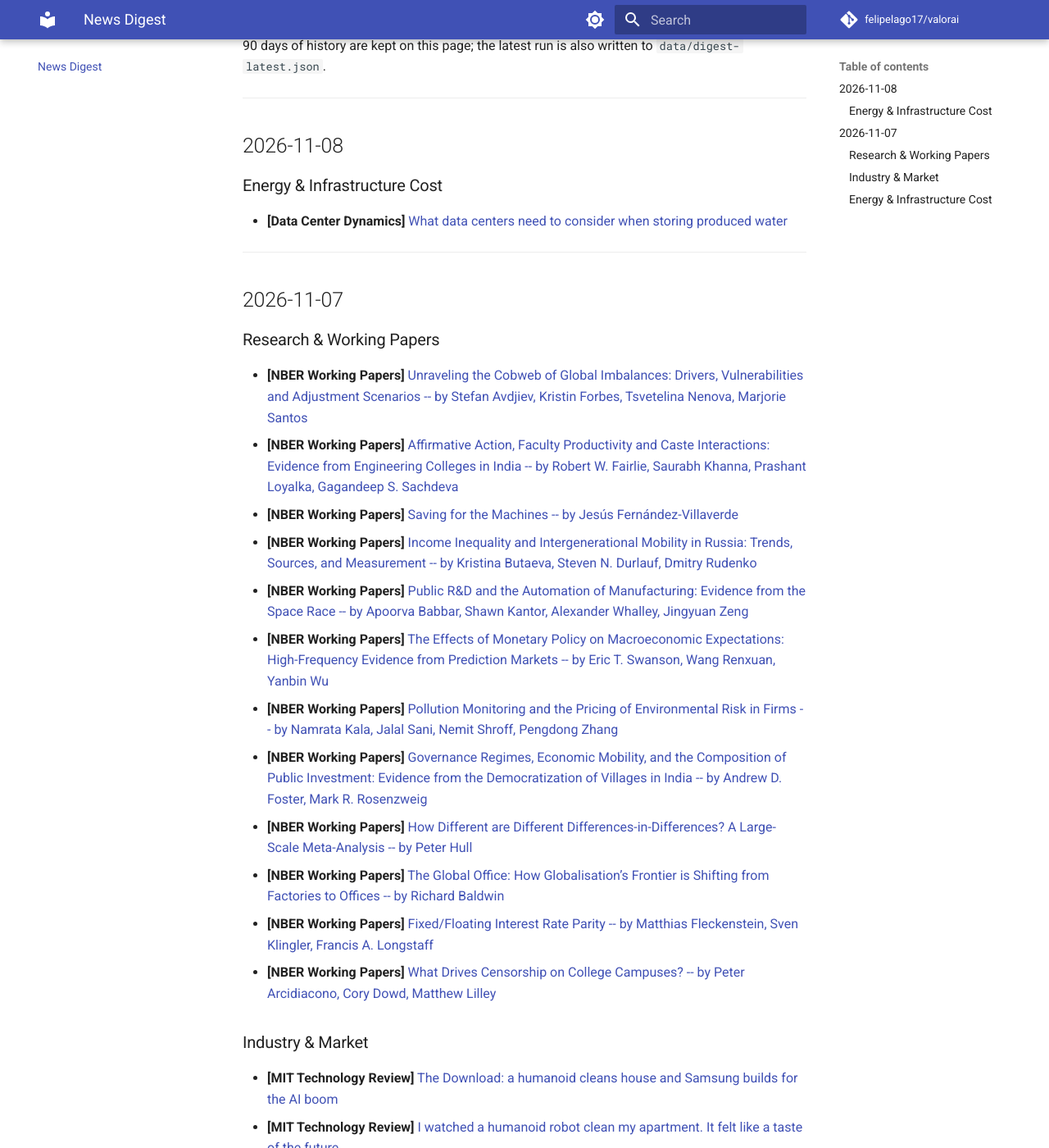
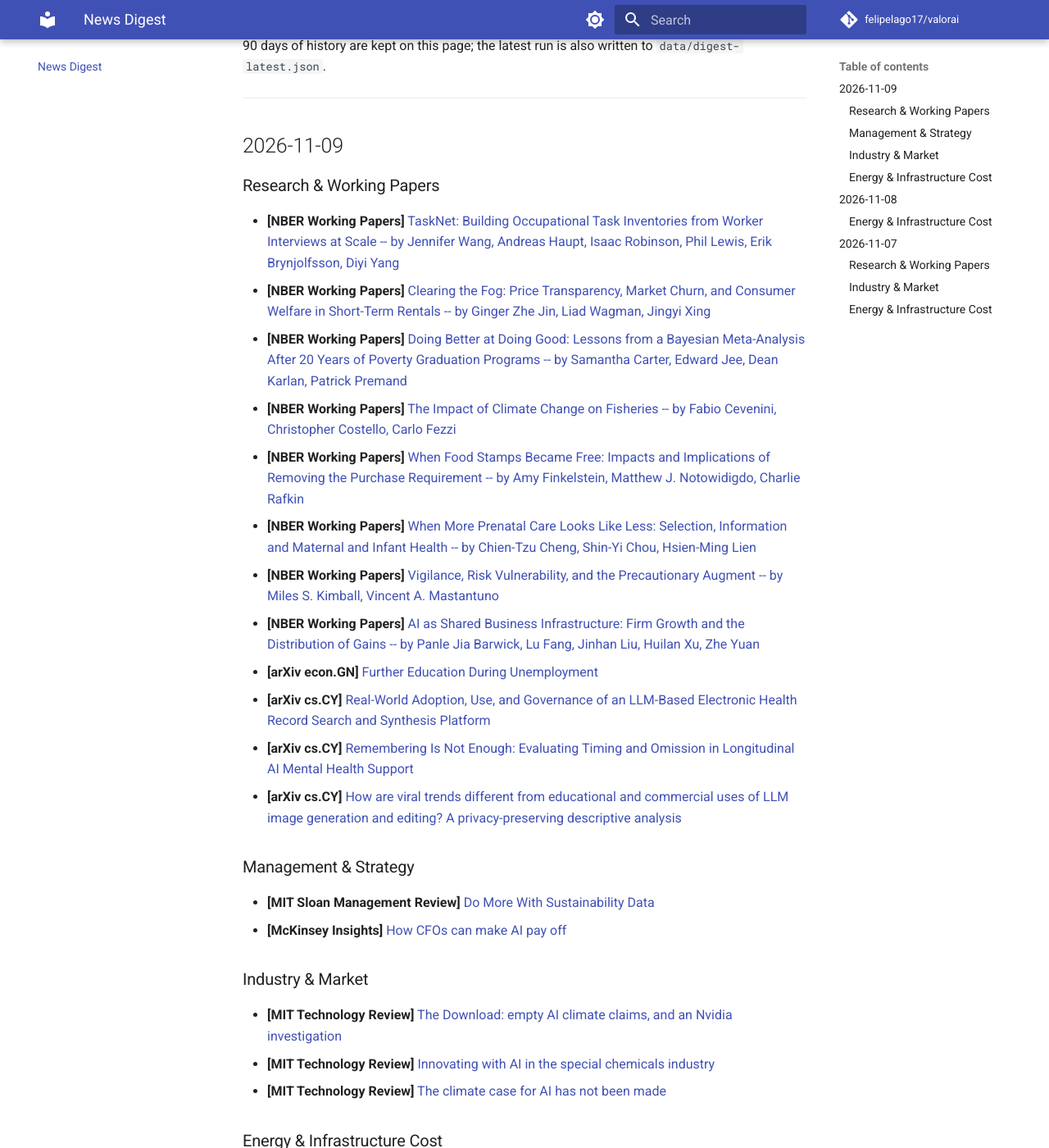
Before and after one commit to felipelago17/valorai, an MkDocs documentation site: the page built from docs/news/digest.md, in a window 1280 px wide and 1400 px high, scrolled down 329 px. Shown: the whole window at 82% size. Built offline with MkDocs 1.6.1 and Material for MkDocs 9.7.7, drawn with Linux system fonts in a browser that asks for light colours; comment, search, counter and statistics services are not loaded; some of the changed text lies outside the part shown.

Commit message:
chore: daily digest 2026-11-09

```diff
--- a/docs/news/digest.md
+++ b/docs/news/digest.md
@@ -9,6 +9,47 @@ Roughly 90 days of history are kept on this page; the latest run is also written
 ---
 
 <!-- DIGEST_START -->
+## 2026-11-09
+
+### Research & Working Papers
+
+- **[NBER Working Papers]** [TaskNet: Building Occupational Task Inventories from Worker Interviews at Scale -- by Jennifer Wang, Andreas Haupt, Isaac Robinson, Phil Lewis, Erik Brynjolfsson, Diyi Yang](https://www.nber.org/papers/w35987#fromrss)
+- **[NBER Working Papers]** [Clearing the Fog: Price Transparency, Market Churn, and Consumer Welfare in Short-Term Rentals -- by Ginger Zhe Jin, Liad Wagman, Jingyi Xing](https://www.nber.org/papers/w35989#fromrss)
+- **[NBER Working Papers]** [Doing Better at Doing Good: Lessons from a Bayesian Meta-Analysis After 20 Years of Poverty Graduation Programs -- by Samantha Carter, Edward Jee, Dean Karlan, Patrick Premand](https://www.nber.org/papers/w35991#fromrss)
+- **[NBER Working Papers]** [The Impact of Climate Change on Fisheries -- by Fabio Cevenini, Christopher Costello, Carlo Fezzi](https://www.nber.org/papers/w35994#fromrss)
+- **[NBER Working Papers]** [When Food Stamps Became Free: Impacts and Implications of Removing the Purchase Requirement -- by Amy Finkelstein, Matthew J. Notowidigdo, Charlie Rafkin](https://www.nber.org/papers/w35996#fromrss)
+- **[NBER Working Papers]** [When More Prenatal Care Looks Like Less: Selection, Information and Maternal and Infant Health -- by Chien-Tzu Cheng, Shin-Yi Chou, Hsien-Ming Lien](https://www.nber.org/papers/w36000#fromrss)
+- **[NBER Working Papers]** [Vigilance, Risk Vulnerability, and the Precautionary Augment -- by Miles S. Kimball, Vincent A. Mastantuno](https://www.nber.org/papers/w36001#fromrss)
+- **[NBER Working Papers]** [AI as Shared Business Infrastructure: Firm Growth and the Distribution of Gains -- by Panle Jia Barwick, Lu Fang, Jinhan Liu, Huilan Xu, Zhe Yuan](https://www.nber.org/papers/w36003#fromrss)
+- **[arXiv econ.GN]** [Further Education During Unemployment](https://arxiv.org/abs/2312.17123)
+- **[arXiv cs.CY]** [Real-World Adoption, Use, and Governance of an LLM-Based Electronic Health Record Search and Synthesis Platform](https://arxiv.org/abs/2611.08672)
+- **[arXiv cs.CY]** [Remembering Is Not Enough: Evaluating Timing and Omission in Longitudinal AI Mental Health Support](https://arxiv.org/abs/2611.08721)
+- **[arXiv cs.CY]** [How are viral trends different from educational and commercial uses of LLM image generation and editing? A privacy-preserving descriptive analysis](https://arxiv.org/abs/2611.08749)
+
+### Management & Strategy
+
+- **[MIT Sloan Management Review]** [Do More With Sustainability Data](https://sloanreview.mit.edu/article/do-more-with-sustainability-data/)
+- **[McKinsey Insights]** [How CFOs can make AI pay off](https://www.mckinsey.com/capabilities/strategy-and-corporate-finance/our-insights/how-cfos-can-make-ai-pay-off)
+
+### Industry & Market
+
+- **[MIT Technology Review]** [The Download: empty AI climate claims, and an Nvidia investigation](https://www.technologyreview.com/2026/11/09/1148176/the-download-empty-ai-climate-claims-and-an-nvidia-investigation/)
+- **[MIT Technology Review]** [Innovating with AI in the special chemicals industry](https://www.technologyreview.com/2026/11/09/1147654/innovating-with-ai-in-the-special-chemicals-industry/)
+- **[MIT Technology Review]** [The climate case for AI has not been made](https://www.technologyreview.com/2026/11/09/1148166/the-climate-case-for-ai-has-not-been-made/)
+
+### Energy & Infrastructure Cost
+
+- **[Data Center Dynamics]** [New Jersey Senate passes bill banning data center-related NDAs](https://www.datacenterdynamics.com/en/news/new-jersey-senate-passes-bill-banning-data-center-related-ndas/)
+- **[Data Center Dynamics]** [AirTrunk named as operator behind data center project in Melbourne, Australia](https://www.datacenterdynamics.com/en/news/airtrunk-named-as-operator-behind-data-center-project-in-melbourne-australia/)
+- **[Data Center Dynamics]** [AI’s next infrastructure constraint](https://www.datacenterdynamics.com/en/opinions/ais-next-infrastructure-constraint/)
+- **[Data Center Dynamics]** [Riot Platforms signs 910MW agreement with unnamed frontier AI lab](https://www.datacenterdynamics.com/en/news/riot-platforms-signs-910mw-agreement-with-unnamed-frontier-ai-lab/)
+- **[Data Center Dynamics]** [Q.ANT partners with Ionos for photonic computing pilot program](https://www.datacenterdynamics.com/en/news/qant-partners-with-ionos-for-photonic-computing-pilot-program/)
+- **[Data Center Dynamics]** [Nvidia looks to tap Brightspeed central offices for inference network - report](https://www.datacenterdynamics.com/en/news/nvidia-looks-to-tap-brightspeed-central-offices-for-inference-network-report/)
+- **[Data Center Dynamics]** [Anthropic signs $3.4bn gas generator deal to support 1.7GW of data center power](https://www.datacenterdynamics.com/en/news/anthropic-signs-34bn-gas-generator-deal-to-support-17gw-of-data-center-power/)
+- **[Data Center Dynamics]** [UK’s Defra plans £4.8m data center contract renewal with Atos](https://www.datacenterdynamics.com/en/news/uks-defra-plans-48m-data-center-contract-renewal-with-atos/)
+
+---
+
 ## 2026-11-08
 
 ### Energy & Infrastructure Cost
```
Also changed, not shown: 2 other files.
